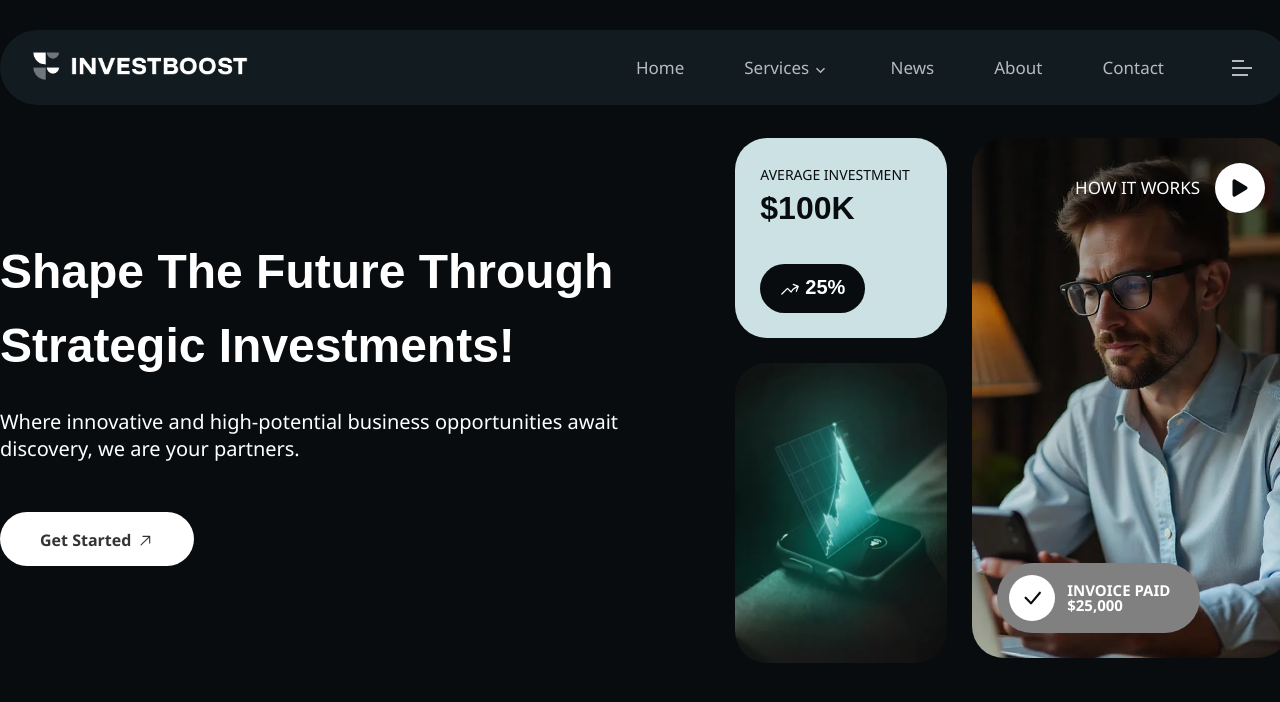
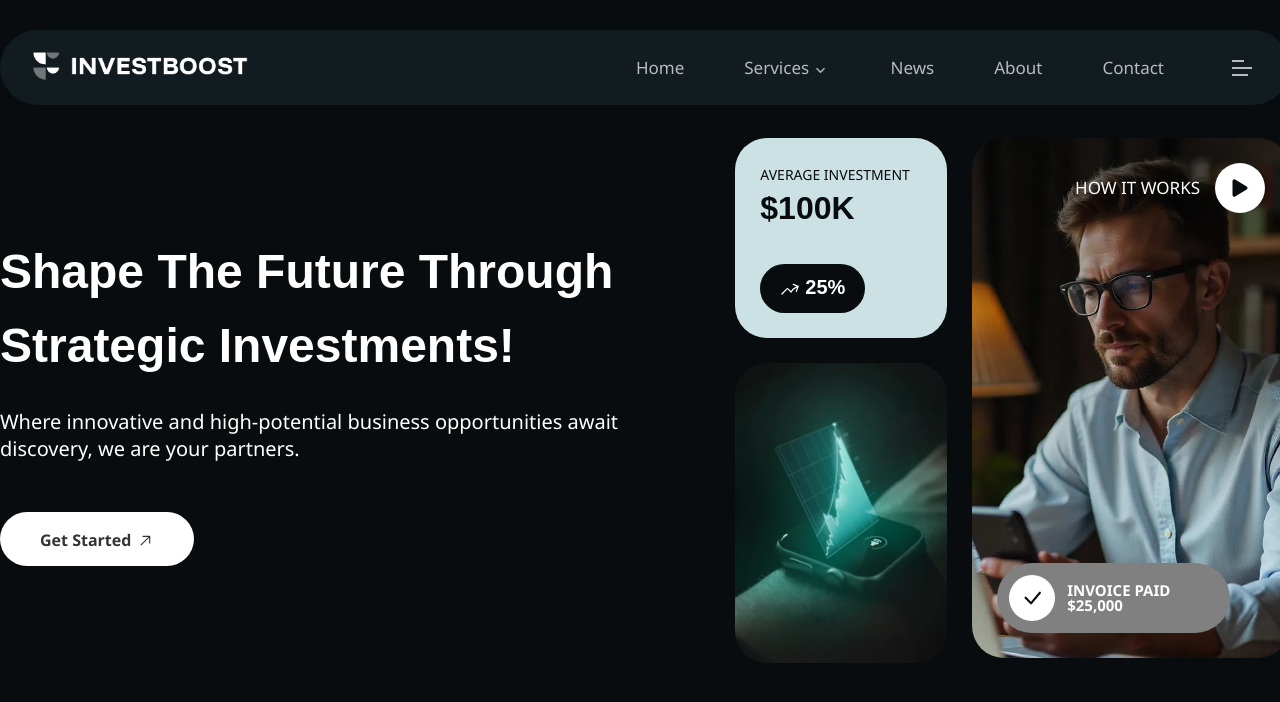
Before and after one commit to ormahbub/react-frontend-headless, a React (Vite) app: page / in a window 1280 px wide. Shown: the top 702 px of the page. Built offline with nearby package versions, Linux system fonts and the light colour scheme; a web font is replaced by a local one.

Commit message:
Update Hero.css
padding added for the btn in the 3rd card in hero section

```diff
--- a/src/pages/Home/Hero/Hero.css
+++ b/src/pages/Home/Hero/Hero.css
@@ -168,7 +168,7 @@
 
 .card-3 .card-bottom .card-btn {
   background-color: gray;
-  padding: 12px 30px 12px 12px;
+  padding: 12px 60px 12px 12px;
   border-radius: 50px;
   display: inline-flex;
   justify-content: space-between;
```
